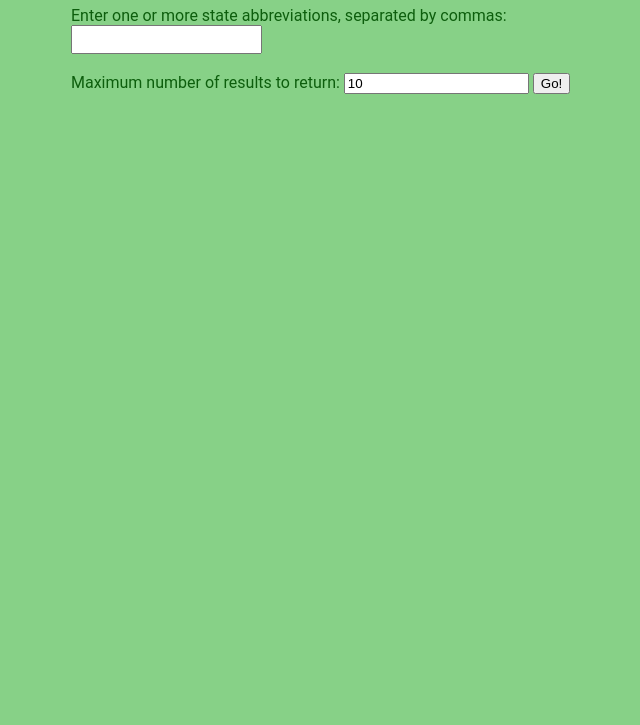
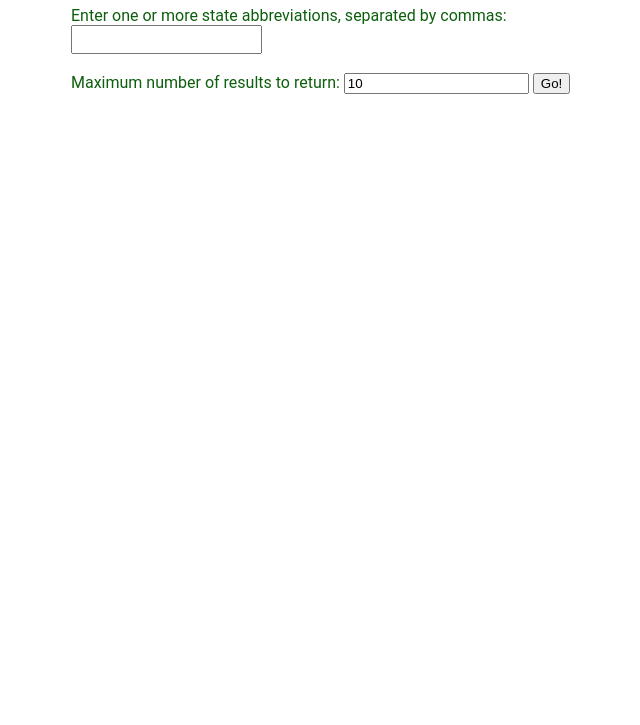
Before and after one commit to amv-coding/national-park-app, a plain HTML site: page index.html in a window 1280 px wide. Shown: the part 75-800 px from the top of the page, without its empty margins (269-909 px from the left). Drawn offline with nearby package versions, Linux system fonts and the light colour scheme.

Commit message:
Update index.css

```diff
--- a/index.css
+++ b/index.css
@@ -4,7 +4,7 @@
 
   body {
     font-family: 'Roboto', sans-serif;
-    background-color: rgb(135, 209, 135);
+    background-color: white;
     color: rgb(13, 94, 13);
   }
 
```
